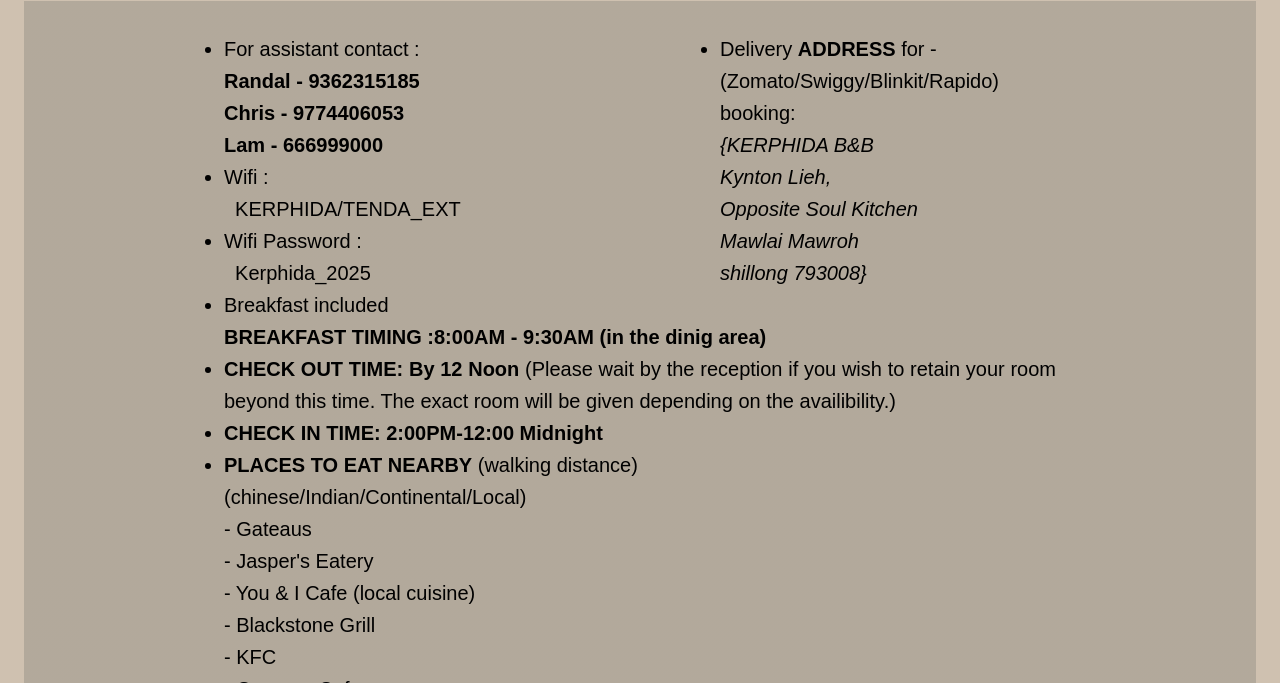
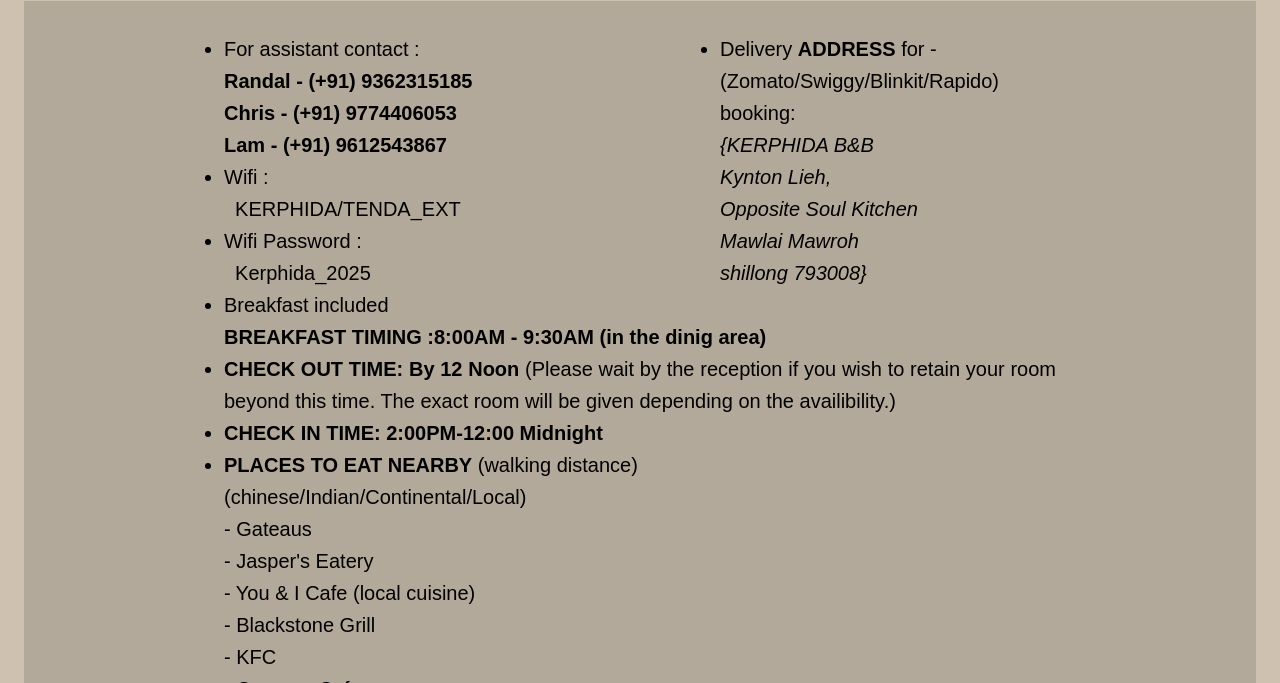
Before and after one commit to navasite/kerphidabnb-, a plain HTML site: page index.html in a window 1280 px wide. Shown: the part 417-1100 px from the top of the page. Drawn offline with Linux system fonts and the light colour scheme.

Commit message:
Update contact numbers format in index.html

```diff
--- a/index.html
+++ b/index.html
@@ -43,9 +43,9 @@
                             <li>
                                 <dl>
                                     <dt>For assistant contact :</dt>
-                                    <dd><b>Randal - 9362315185<br>
-                                        Chris - 9774406053<br>
-                                        Lam - 666999000</b>
+                                    <dd><b>Randal - (+91) 9362315185<br>
+                                        Chris - (+91) 9774406053<br>
+                                        Lam - (+91) 9612543867</b>
                                     </dd>
                                 </dl>
                             </li>
```
